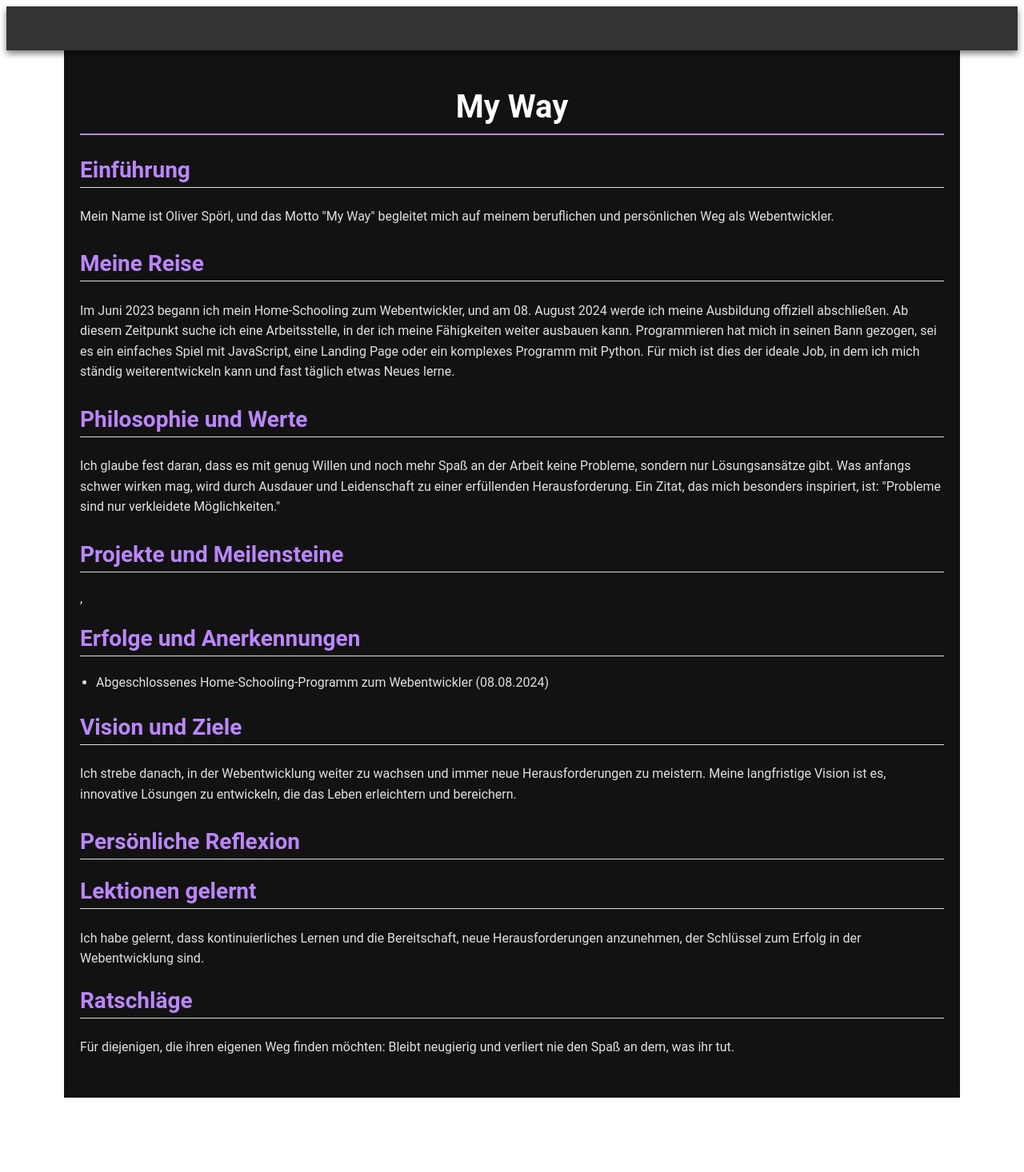
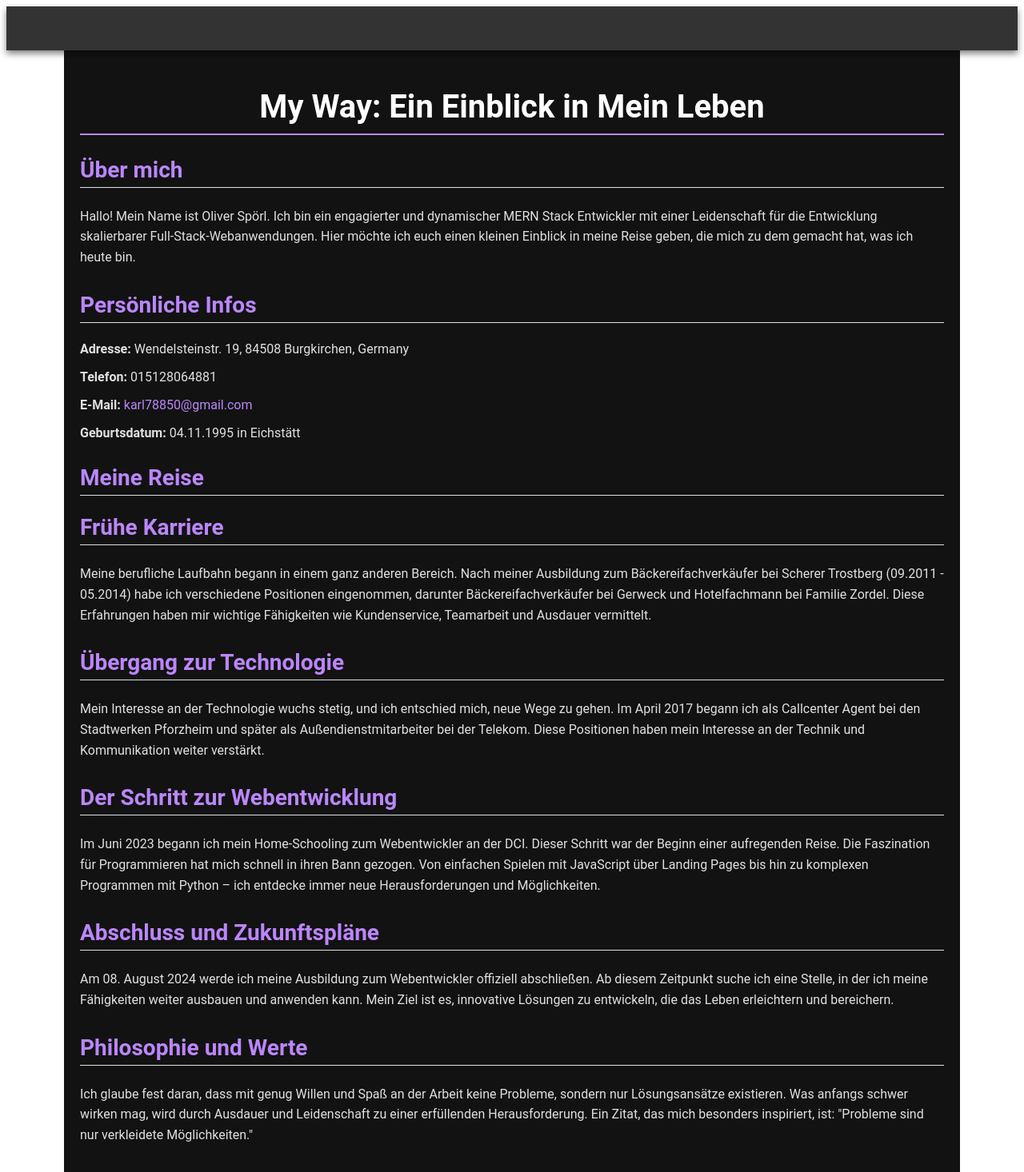
Before and after one commit to Oliverwebdev/Final-Portfolio, a React (Vite) app: page /my-way in a window 1280 px wide. Shown: the top 1466 px of the page at 80% size. Before the commit the page ends 1381 px from the top, so only its background shows below. Built offline with nearby package versions, Linux system fonts and the light colour scheme.

Commit message:
myway edited

```diff
--- a/src/sites/MyWay.jsx
+++ b/src/sites/MyWay.jsx
@@ -1,5 +1,5 @@
-import React from 'react';
-import styled, { keyframes } from 'styled-components';
+import React from "react";
+import styled, { keyframes } from "styled-components";
 
 const fadeIn = keyframes`
   from {
@@ -13,7 +13,7 @@ const fadeIn = keyframes`
 `;
 
 const Container = styled.div`
-  font-family: 'Roboto', sans-serif;
+  font-family: "Roboto", sans-serif;
   margin: 0 auto;
   padding: 20px;
   max-width: 1080px;
@@ -120,69 +120,142 @@ const Link = styled.a`
 function MyWay() {
   return (
     <Container>
-      <Title>My Way</Title>
+      <Title>My Way: Ein Einblick in Mein Leben</Title>
 
       <Section>
-        <SectionTitle>Einführung</SectionTitle>
+        <SectionTitle>Über mich</SectionTitle>
         <Paragraph>
-          Mein Name ist Oliver Spörl, und das Motto "My Way" begleitet mich auf meinem beruflichen und persönlichen Weg als Webentwickler.
+          Hallo! Mein Name ist Oliver Spörl. Ich bin ein engagierter und
+          dynamischer MERN Stack Entwickler mit einer Leidenschaft für die
+          Entwicklung skalierbarer Full-Stack-Webanwendungen. Hier möchte ich
+          euch einen kleinen Einblick in meine Reise geben, die mich zu dem
+          gemacht hat, was ich heute bin.
         </Paragraph>
       </Section>
 
       <Section>
+        <SectionTitle>Persönliche Infos</SectionTitle>
+        <Address>
+          <p>
+            <strong>Adresse:</strong> Wendelsteinstr. 19, 84508 Burgkirchen,
+            Germany
+          </p>
+          <p>
+            <strong>Telefon:</strong> 015128064881
+          </p>
+          <p>
+            <strong>E-Mail:</strong>{" "}
+            <Link href="mailto:karl78850@gmail.com">karl78850@gmail.com</Link>
+          </p>
+          <p>
+            <strong>Geburtsdatum:</strong> 04.11.1995 in Eichstätt
+          </p>
+        </Address>
+      </Section>
+
+      <Section>
         <SectionTitle>Meine Reise</SectionTitle>
+        <Section>
+          <SectionTitle>Frühe Karriere</SectionTitle>
           <Paragraph>
-          Im Juni 2023 begann ich mein Home-Schooling zum Webentwickler, und am 08. August 2024 werde ich meine Ausbildung offiziell abschließen.
-          Ab diesem Zeitpunkt suche ich eine Arbeitsstelle, in der ich meine Fähigkeiten weiter ausbauen kann. Programmieren hat mich in seinen Bann
-          gezogen, sei es ein einfaches Spiel mit JavaScript, eine Landing Page oder ein komplexes Programm mit Python. Für mich ist dies der ideale
-          Job, in dem ich mich ständig weiterentwickeln kann und fast täglich etwas Neues lerne.
+            Meine berufliche Laufbahn begann in einem ganz anderen Bereich. Nach
+            meiner Ausbildung zum Bäckereifachverkäufer bei Scherer Trostberg
+            (09.2011 - 05.2014) habe ich verschiedene Positionen eingenommen,
+            darunter Bäckereifachverkäufer bei Gerweck und Hotelfachmann bei
+            Familie Zordel. Diese Erfahrungen haben mir wichtige Fähigkeiten wie
+            Kundenservice, Teamarbeit und Ausdauer vermittelt.
           </Paragraph>
+        </Section>
+        <Section>
+          <SectionTitle>Übergang zur Technologie</SectionTitle>
+          <Paragraph>
+            Mein Interesse an der Technologie wuchs stetig, und ich entschied
+            mich, neue Wege zu gehen. Im April 2017 begann ich als Callcenter
+            Agent bei den Stadtwerken Pforzheim und später als
+            Außendienstmitarbeiter bei der Telekom. Diese Positionen haben mein
+            Interesse an der Technik und Kommunikation weiter verstärkt.
+          </Paragraph>
+        </Section>
+        <Section>
+          <SectionTitle>Der Schritt zur Webentwicklung</SectionTitle>
+          <Paragraph>
+            Im Juni 2023 begann ich mein Home-Schooling zum Webentwickler an der
+            DCI. Dieser Schritt war der Beginn einer aufregenden Reise. Die
+            Faszination für Programmieren hat mich schnell in ihren Bann
+            gezogen. Von einfachen Spielen mit JavaScript über Landing Pages bis
+            hin zu komplexen Programmen mit Python – ich entdecke immer neue
+            Herausforderungen und Möglichkeiten.
+          </Paragraph>
+        </Section>
+        <Section>
+          <SectionTitle>Abschluss und Zukunftspläne</SectionTitle>
+          <Paragraph>
+            Am 08. August 2024 werde ich meine Ausbildung zum Webentwickler
+            offiziell abschließen. Ab diesem Zeitpunkt suche ich eine Stelle, in
+            der ich meine Fähigkeiten weiter ausbauen und anwenden kann. Mein
+            Ziel ist es, innovative Lösungen zu entwickeln, die das Leben
+            erleichtern und bereichern.
+          </Paragraph>
+        </Section>
       </Section>
 
       <Section>
         <SectionTitle>Philosophie und Werte</SectionTitle>
         <Paragraph>
-          Ich glaube fest daran, dass es mit genug Willen und noch mehr Spaß an der Arbeit keine Probleme, sondern nur Lösungsansätze gibt. Was anfangs
-          schwer wirken mag, wird durch Ausdauer und Leidenschaft zu einer erfüllenden Herausforderung. Ein Zitat, das mich besonders inspiriert, ist:
-          "Probleme sind nur verkleidete Möglichkeiten."
+          Ich glaube fest daran, dass mit genug Willen und Spaß an der Arbeit
+          keine Probleme, sondern nur Lösungsansätze existieren. Was anfangs
+          schwer wirken mag, wird durch Ausdauer und Leidenschaft zu einer
+          erfüllenden Herausforderung. Ein Zitat, das mich besonders inspiriert,
+          ist: "Probleme sind nur verkleidete Möglichkeiten."
         </Paragraph>
       </Section>
 
       <Section>
-        <SectionTitle>Projekte und Meilensteine</SectionTitle>
-
-
-       ,
-
-        <SectionTitle>Erfolge und Anerkennungen</SectionTitle>
+        <SectionTitle>Meilensteine</SectionTitle>
         <List>
-          <li>Abgeschlossenes Home-Schooling-Programm zum Webentwickler (08.08.2024)</li>
+          <li>
+            Abgeschlossenes Home-Schooling-Programm zum Webentwickler
+            (08.08.2024)
+          </li>
         </List>
       </Section>
 
       <Section>
         <SectionTitle>Vision und Ziele</SectionTitle>
         <Paragraph>
-          Ich strebe danach, in der Webentwicklung weiter zu wachsen und immer neue Herausforderungen zu meistern. Meine langfristige Vision ist es,
-          innovative Lösungen zu entwickeln, die das Leben erleichtern und bereichern.
+          Meine Vision ist es, in der Webentwicklung weiter zu wachsen und immer
+          neue Herausforderungen zu meistern. Langfristig strebe ich danach,
+          innovative Lösungen zu entwickeln, die das Leben der Menschen
+          erleichtern und bereichern.
         </Paragraph>
       </Section>
 
       <Section>
         <SectionTitle>Persönliche Reflexion</SectionTitle>
-
+        <Section>
           <SectionTitle>Lektionen gelernt</SectionTitle>
           <Paragraph>
-          Ich habe gelernt, dass kontinuierliches Lernen und die Bereitschaft, neue Herausforderungen anzunehmen, der Schlüssel zum Erfolg in der Webentwicklung sind.
+            Kontinuierliches Lernen und die Bereitschaft, neue Herausforderungen
+            anzunehmen, sind der Schlüssel zum Erfolg in der Webentwicklung.
           </Paragraph>
-
+        </Section>
+        <Section>
           <SectionTitle>Ratschläge</SectionTitle>
           <Paragraph>
-          Für diejenigen, die ihren eigenen Weg finden möchten: Bleibt neugierig und verliert nie den Spaß an dem, was ihr tut.
+            Für diejenigen, die ihren eigenen Weg finden möchten: Bleibt
+            neugierig und verliert nie den Spaß an dem, was ihr tut.
           </Paragraph>
         </Section>
+      </Section>
 
-
+      <Section>
+        <SectionTitle>Abschluss</SectionTitle>
+        <Paragraph>
+          Ich hoffe, dieser Einblick in meine Reise hat euch gefallen. Wenn ihr
+          mehr über meine Arbeit erfahren möchtet oder Interesse an einer
+          Zusammenarbeit habt, zögert nicht, mich zu kontaktieren!
+        </Paragraph>
+      </Section>
     </Container>
   );
 }
```
Lines whose indentation alone changed are shown as unchanged.
